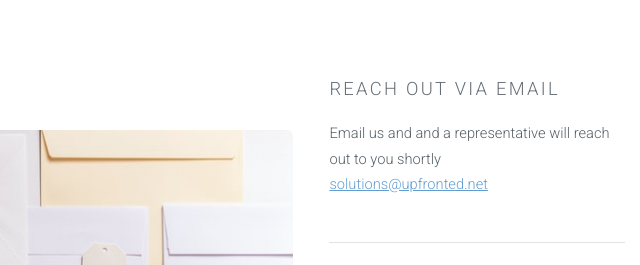
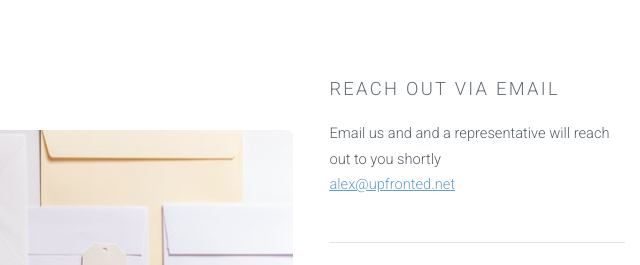
Before and after one commit to awiddy/upfronted, a plain HTML site: page index.html in a window 1280 px wide. Shown: the part 1056-1321 px from the top of the page, 495-1135 px from the left. Drawn offline with Linux system fonts and the light colour scheme.

Commit message:
new email

```diff
--- a/index.html
+++ b/index.html
@@ -135,7 +135,7 @@
 								<h3>Reach out via email</h3>
 								<p>
 								  Email us and and a representative will reach out to you shortly<br>
-								  <a href="mailto:solutions@upfronted.net">solutions@upfronted.net</a>
+								  <a href="mailto:alex@upfronted.net">alex@upfronted.net</a>
 								</p>
 							</section>
 							<hr />
```
